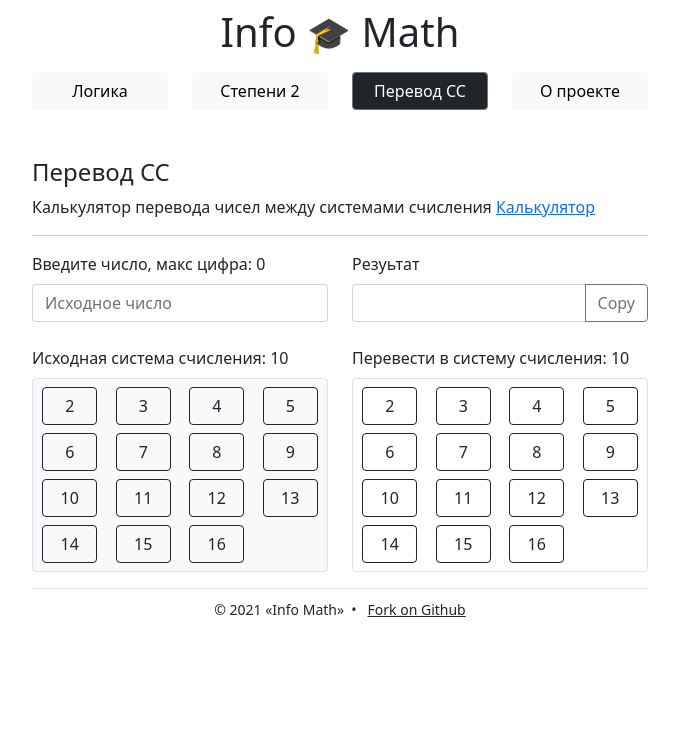
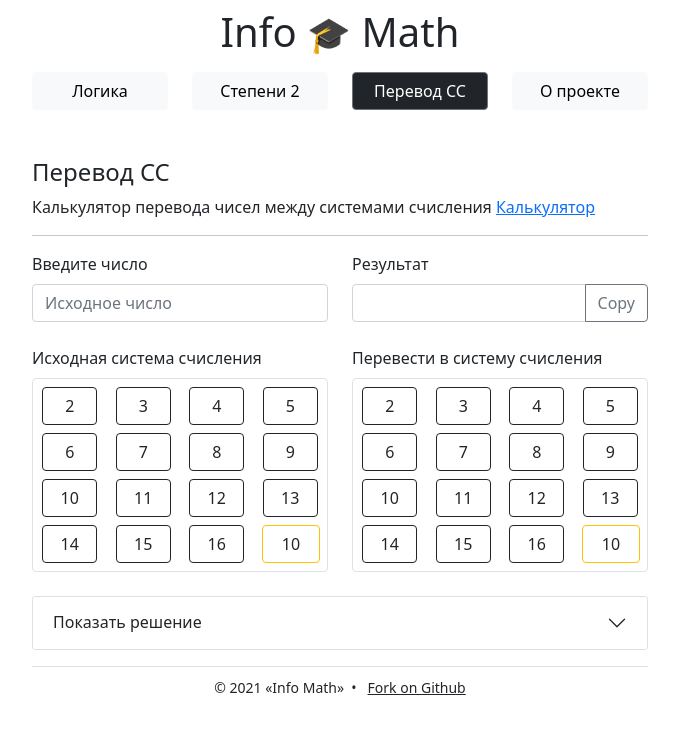
Before and after one commit to mccrush/info, a Vue app: page / in a window 1280 px wide. Both pictures are taken after a click on the button "Перевод СС". Shown: the top 734 px of the page, without its empty margins (300-979 px from the left). Built offline with nearby package versions, Linux system fonts and the light colour scheme.

Commit message:
Settings calcSS work

```diff
--- a/src/components/SS/CalcSS.vue
+++ b/src/components/SS/CalcSS.vue
@@ -1,9 +1,7 @@
 <template>
   <div class="row">
     <div class="col-12 col-sm-6">
-      <label for="inputNum" class="form-label"
-        >Введите число, макс цифра: {{ inputMAX }}</label
-      >
+      <label for="inputNum" class="form-label">Введите число</label>
       <input
         type="text"
         id="inputNum"
@@ -13,10 +11,10 @@
         @input="calculate"
       />
       <br />
-      <p class="mb-2">Исходная система счисления: {{ inputSS }}</p>
-      <div class="rounded border bg-light pb-2 w-100">
+      <p class="mb-2">Исходная система счисления</p>
+      <div class="rounded border pb-2 w-100">
         <div
-          class="d-inline-flex justify-content-around me-0 mt-2 w-25"
+          class="d-inline-flex justify-content-around mt-2 w-25"
           v-for="ss in 15"
           :key="'id' + ss"
         >
@@ -32,14 +30,20 @@
             class="inputSS btn btn-outline-dark w-75"
             :for="'option' + ss"
             @click="inputSS = ss + 1"
-            :class="{ 'disabled bg-light btn-secondary': inSub(ss + 1) }"
             >{{ ss + 1 }}</label
           >
         </div>
+        <input
+          type="text"
+          class="form-control d-inline-flex border-warning text-center w-20 ms-2"
+          v-model.trim="inputSS"
+          @input="calculate"
+        />
       </div>
     </div>
-    <div class="col-12 col-sm-6 mt-4 mt-sm-0">
-      <label for="resultNum" class="form-label">Резуьтат</label>
+    <div class="col-12 col-sm-6 mt-2 mt-sm-0">
+      <div class="d-none d-sm-block">
+        <label for="resultNum" class="form-label">Результат</label>
         <div class="input-group">
           <input
             type="text"
@@ -52,8 +56,10 @@
             Copy
           </button>
         </div>
+      </div>
+
       <br />
-      <p class="mb-2">Перевести в систему счисления: {{ resultSS }}</p>
+      <p class="mb-2">Перевести в систему счисления</p>
       <div class="rounded border pb-2 w-100">
         <div
           class="d-inline-flex justify-content-around me-0 mt-2 w-25"
@@ -69,11 +75,66 @@
             @change="calculate"
           />
           <label
-            class="inputSS btn btn-outline-dark w-75"
+            class="btn btn-outline-dark w-75"
             :for="'optionr' + ss"
             @click="resultSS = ss + 1"
             >{{ ss + 1 }}</label
           >
+        </div>
+        <input
+          type="text"
+          class="form-control d-inline-flex border-warning text-center w-20 ms-2"
+          v-model.trim="resultSS"
+          @input="calculate"
+        />
+      </div>
+
+      <div class="d-block d-sm-none mt-4">
+        <label for="resultNum" class="form-label">Результат</label>
+        <div class="input-group">
+          <input
+            type="text"
+            id="resultNum"
+            class="form-control"
+            v-model="resultNum"
+            aria-describedby="button-addon2"
+          />
+          <button class="btn btn-outline-secondary" id="button-addon2">
+            Copy
+          </button>
+        </div>
+      </div>
+    </div>
+    <div class="col-12">
+      <br />
+      <div class="accordion" id="accordionFlushExample">
+        <div class="accordion-item">
+          <h2 class="accordion-header" id="flush-headingOne">
+            <button
+              class="accordion-button collapsed"
+              type="button"
+              data-bs-toggle="collapse"
+              data-bs-target="#flush-collapseOne"
+              aria-expanded="false"
+              aria-controls="flush-collapseOne"
+              @click="showResh = !showResh"
+            >
+              <span v-if="!showResh">Показать решение</span>
+              <span v-else>Скрыть решение</span>
+            </button>
+          </h2>
+          <div
+            id="flush-collapseOne"
+            class="accordion-collapse collapse"
+            aria-labelledby="flush-headingOne"
+            data-bs-parent="#accordionFlushExample"
+          >
+            <div class="accordion-body">
+              Placeholder content for this accordion, which is intended to
+              demonstrate the <code>.accordion-flush</code> class. This is the
+              first item's accordion body.
+            </div>
+          </div>
         </div>
       </div>
     </div>
@@ -81,6 +142,8 @@
 </template>
 
 <script>
+import { collapse } from 'bootstrap'
+
 export default {
   data() {
     return {
@@ -88,63 +151,64 @@ export default {
       resultNum: '',
       inputSS: '10',
       resultSS: '10',
-      inputMAX: 0
+      showResh: false
     }
   },
   methods: {
     calculate() {
       if (this.inputNum) {
-        let arrString = []
-        let arrStringUp = []
-        this.inputNum.split('').forEach(item => {
-          if (item.toUpperCase() >= 'A' && item.toUpperCase() <= 'F') {
-            arrString.push(item)
-          }
-        })
-
-        if (arrString.length) {
-          arrStringUp = arrString.map(item => {
-            return item.toUpperCase()
-          })
-          const maxChar = arrStringUp.sort()[arrStringUp.length - 1]
-          this.inputMAX = this.getNumber(maxChar)
-        } else {
-          this.inputMAX = Math.max.apply(null, this.inputNum.split(''))
-        }
-
         this.resultNum = parseInt(this.inputNum, this.inputSS).toString(
           +this.resultSS
         )
       }
-    },
-    inSub(ss) {
-      if (ss <= this.inputMAX) {
-        return true
     }
-      return false
-    },
-    getNumber(char) {
-      switch (char) {
-        case 'A':
-          return 11
-          break
-        case 'B':
-          return 12
-          break
-        case 'C':
-          return 13
-          break
-        case 'D':
-          return 14
-          break
-        case 'E':
-          return 15
-          break
-        case 'F':
-          return 16
-          break
-      }
-    }
+    // inSub(ss) {
+    //   if (ss <= this.inputMAX) {
+    //     return true
+    //   }
+    //   return false
+    // },
+    // getNumber(char) {
+    //   switch (char) {
+    //     case 'A':
+    //       return 11
+    //       break
+    //     case 'B':
+    //       return 12
+    //       break
+    //     case 'C':
+    //       return 13
+    //       break
+    //     case 'D':
+    //       return 14
+    //       break
+    //     case 'E':
+    //       return 15
+    //       break
+    //     case 'F':
+    //       return 16
+    //       break
+    //   }
+    // },
+    // tempMet() {
+    //   let arrString = []
+    //     let arrStringUp = []
+    //     this.inputNum.split('').forEach(item => {
+    //       if (item.toUpperCase() >= 'A' && item.toUpperCase() <= 'F') {
+    //         arrString.push(item)
+    //       }
+    //     })
+
+    //     if (arrString.length) {
+    //       arrStringUp = arrString.map(item => {
+    //         return item.toUpperCase()
+    //       })
+    //       const maxChar = arrStringUp.sort()[arrStringUp.length - 1]
+    //       this.inputMAX = this.getNumber(maxChar)
+    //     } else {
+    //       this.inputMAX = Math.max.apply(null, this.inputNum.split(''))
+    //     }
+    // }
   }
 }
 </script>
```
Lines whose indentation alone changed are shown as unchanged.
